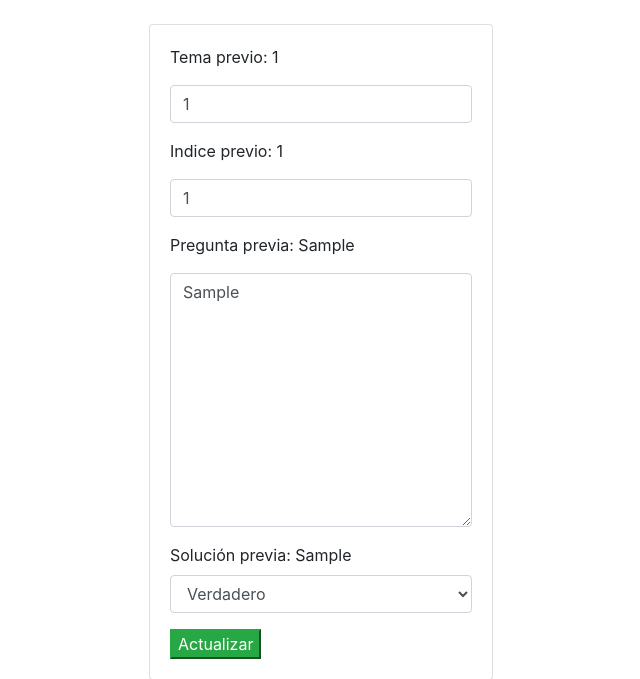
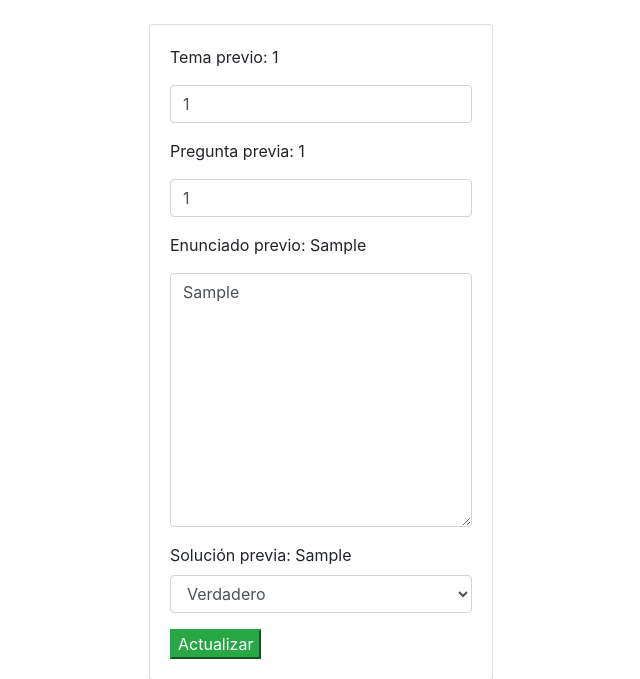
Before and after one commit to Sergio-CVM00/Gesti-n-ExamenesOnline-PHP, a PHP site: page /crud-preguntas/edit.php?id=1 in a window 1280 px wide. Shown: the part 56-735 px from the top of the page, without its empty margins (319-959 px from the left). Run offline with PHP 8.4, Linux system fonts and the light colour scheme; tables that the repository leaves empty hold one stand-in row (values such as "Sample post"); some libraries are stand-ins or nearby versions.

Commit message:
correcion ortografica crud-preguntas

```diff
--- a/crud-preguntas/edit.php
+++ b/crud-preguntas/edit.php
@@ -43,12 +43,12 @@
             </div>
 
             <div class="form-group">
-                <p>Indice previo: <?php echo $indice; ?></p>
+                <p>Pregunta previa: <?php echo $indice; ?></p>
                 <input name="indice" type="text" class="form-control" value="<?php echo $indice; ?>" placeholder="Actualizar enunciado">
             </div>
 
             <div class="form-group">
-                <p>Pregunta previa: <?php echo $pregunta;?></p>
+                <p>Enunciado previo: <?php echo $pregunta;?></p>
                 <textarea name="pregunta" class="form-control" cols="30" rows="10"><?php echo $pregunta;?></textarea>
             </div>
 
```
